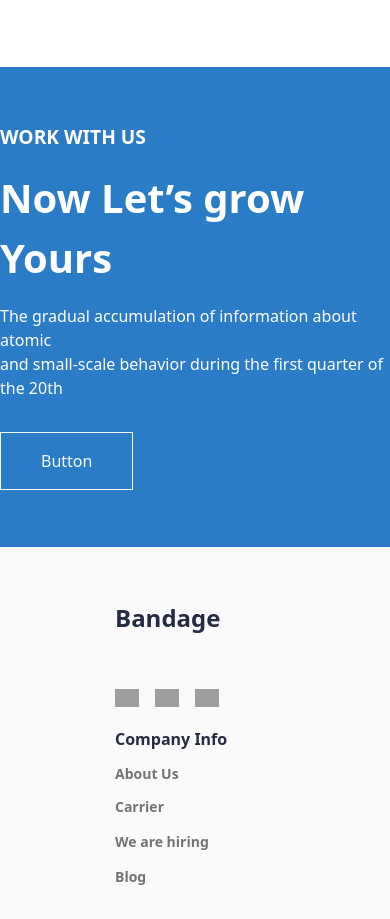
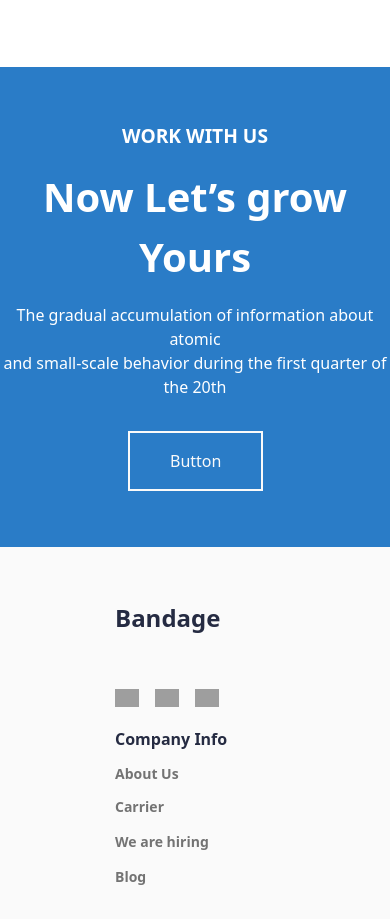
Before and after one commit to KrieqqeR/e-commercesite, a React (Create React App) app: page /about in a window 390 px wide. Shown: the part 5560-6479 px from the top of the page. Built offline with nearby package versions, Linux system fonts and the light colour scheme; grey boxes are pictures that could not be loaded.

Commit message:
AllPages mobile version is done.

```diff
--- a/src/components/AboutPageNowLetsGrow.js
+++ b/src/components/AboutPageNowLetsGrow.js
@@ -6,12 +6,12 @@ export default function AboutPageNowLetsGrow() {
         <div className='w-full flex'>
             <div className='w-4/5 mobile:w-full mobile:h-[30rem] h-[40rem] bg-[#2A7CC7] flex items-center justify-center'>
                 <div className='w-[26rem]'>
-                    <h6 className='text-[#FFFFFF] font-bold text-[1.2rem] mb-4'>WORK WITH US</h6>
-                    <h1 className='text-[#FFFFFF] text-[2.5rem] font-bold'>Now Let’s grow Yours</h1>
-                    <p className='text-[#FFFFFF] my-4'>
+                    <h6 className='text-[#FFFFFF] mobile:text-center font-bold text-[1.2rem] mb-4'>WORK WITH US</h6>
+                    <h1 className='text-[#FFFFFF] mobile:text-center text-[2.5rem] font-bold'>Now Let’s grow Yours</h1>
+                    <p className='text-[#FFFFFF] mobile:text-center my-4'>
                         The gradual accumulation of information about atomic <br /> and small-scale behavior during the first quarter of the 20th
                     </p>
-                    <button className='text-[#FAFAFA] py-[1rem] mt-4 px-[2.5rem] border-[#FAFAFA] border'>Button</button>
+                    <button className='text-[#FAFAFA] mobile:ml-32 py-[1rem] mt-4 px-[2.5rem] border-[#FAFAFA] border-2'>Button</button>
                 </div>
             </div>
             <img src={girl} className='mobile:hidden'/>
--- a/src/components/ContactPageWeHelp.js
+++ b/src/components/ContactPageWeHelp.js
@@ -18,7 +18,7 @@ export default function ContactPageWeHelp() {
                     <img src="https://file.rendit.io/n/OYx95Q42ydulZLcXSxFz.svg" className="w-16 mx-auto" />
                     <p className='my-[0.94rem] text-[#FFFFFF] font-bold'>georgia.young@example.com</p>
                     <p className='text-[#FFFFFF] font-bold'>georgia.young@ple.com</p>
-                    <p className='text-[#252B42] font-bold py-[.94rem] text-[#FFFFFF] font-bold'>Get Support</p>
+                    <p className=' py-[.94rem] text-[#FFFFFF] font-bold'>Get Support</p>
                     <button className='mt-[0.94rem] px-[2.25rem] py-[.94rem] text-[#23A6F0] font-bold border border-[#23A6F0] rounded-[2.3rem]'>Submit Request</button>
                 </div>
                 <div className='w-[33.3%] mobile:w-full px-[2.5rem] py-[3.12rem] pt-20'>
--- a/src/components/ProductCardSecond.js
+++ b/src/components/ProductCardSecond.js
@@ -11,12 +11,12 @@ export default function ProductCardSecond() {
                 <p className='text-center text-[#737373] text-[0.875rem]'>Problems trying to resolve the conflict between </p>
             </div>
             {/* Maplenecek Kısım Div*/}
-            <div>
+            <div >
                 {/* Product Card Kısmı */}
-                <div className='flex flex-wrap mx-20 mobile:mx-0 mt-20 justify-center'>
+                <div className='flex flex-wrap mobile:w-[20rem] mx-auto mobile:mx-0 mt-20 justify-center'>
                     {data.productCards.map((product, index) => (
-                        <div key={index} className='ml-20 mobile:ml-20 mobile:mr-20 ]'>
-                            <img src={product.resim} alt='Product' className='mt-10 min-w-max mobile:w-[20rem] mobile:mr-20 mobile:h-[10rem]' />
+                        <div key={index} className='mx-16 mobile:w-full mobile:ml-0 ]'>
+                            <img src={product.resim} alt='Product' className='mt-10 mobile:w-full' />
                             <h2 className='text-[#252B42] mt-4 text-center text-[1.1rem] font-bold'>{product.yazı}</h2>
                             <h4 className='mt-4 text-center text-[#737373] text-[0.875] font-bold'>{product.yazı2}</h4>
                             <p className='mt-4 text-center text-[#BDBDBD] text-[1rem] font-bold'>{product.fiyat} <span className="text-[#23856D] ml-2">{product.fiyat2}</span></p>
```
